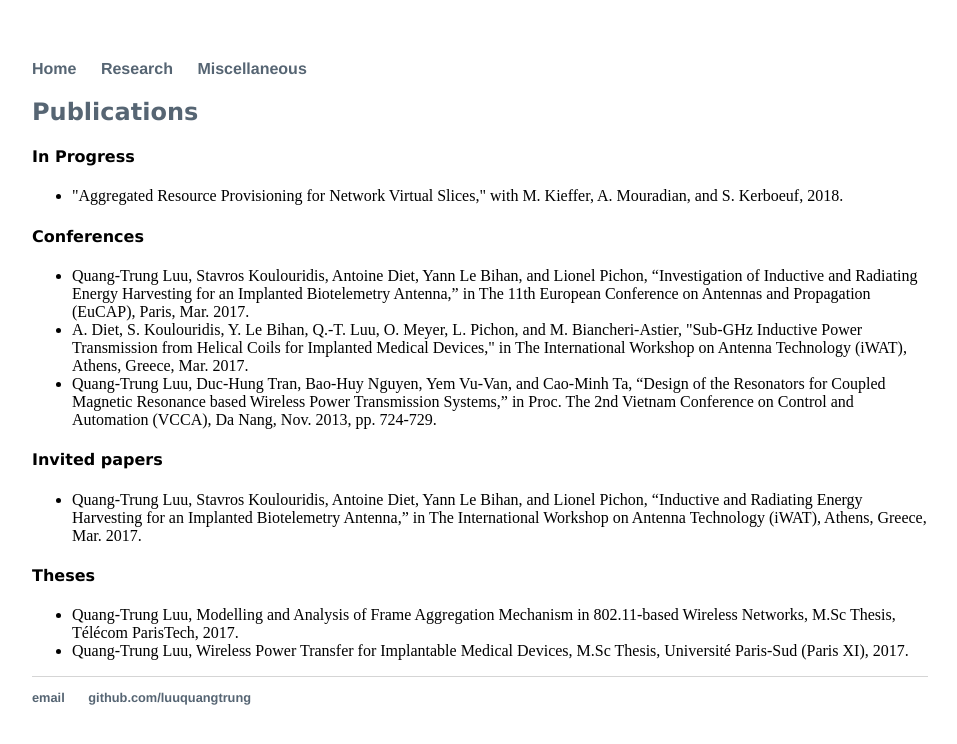
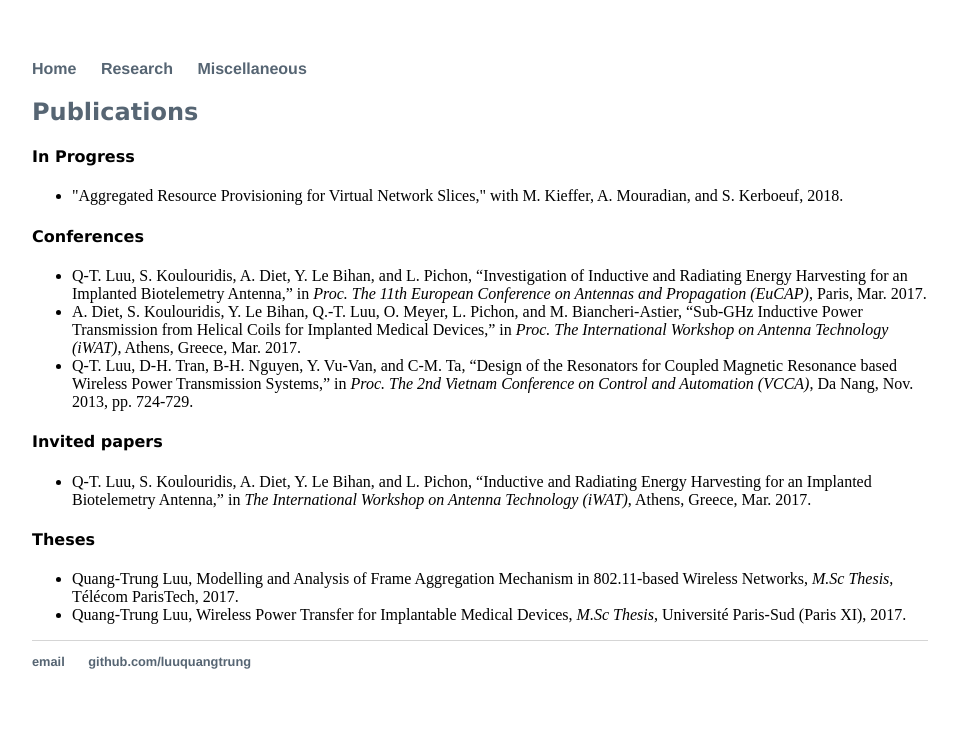
Before and after one commit to luuquangtrung/luuquangtrung.github.io_v1, a Jekyll site: the page built from research/index.html, in a window 1280 px wide. Shown: the top 744 px of the page, without its empty margins (160-1117 px from the left). Built offline with Jekyll 4.4.1, drawn with Linux system fonts in a browser that asks for light colours.

Commit message:
Update index.html

```diff
--- a/research/index.html
+++ b/research/index.html
@@ -14,7 +14,7 @@ title: Research
 
 <ul>
 	<li>
-	 "Aggregated Resource Provisioning for Network Virtual Slices," with M. Kieffer, A. Mouradian, and S. Kerboeuf, 2018.
+	 "Aggregated Resource Provisioning for Virtual Network Slices," with M. Kieffer, A. Mouradian, and S. Kerboeuf, 2018.
 	</li>
 </ul>
 
@@ -24,14 +24,13 @@ title: Research
 
 <ul>
 	<li>
-	Quang-Trung Luu, Stavros Koulouridis, Antoine Diet, Yann Le Bihan, and Lionel Pichon, “Investigation of Inductive and Radiating Energy Harvesting for an Implanted Biotelemetry Antenna,” in The 11th European Conference on
-	Antennas and Propagation (EuCAP), Paris, Mar. 2017.
+	Q-T. Luu, S. Koulouridis, A. Diet, Y. Le Bihan, and L. Pichon, “Investigation of Inductive and Radiating Energy Harvesting for an Implanted Biotelemetry Antenna,” in <i>Proc. The 11th European Conference on Antennas and Propagation (EuCAP)</i>, Paris, Mar. 2017.
 	</li>
 	<li>
-	A. Diet, S. Koulouridis, Y. Le Bihan, Q.-T. Luu, O. Meyer, L. Pichon, and M. Biancheri-Astier, "Sub-GHz Inductive Power Transmission from Helical Coils for Implanted Medical Devices," in The International Workshop on Antenna Technology (iWAT), Athens, Greece, Mar. 2017.
+	A. Diet, S. Koulouridis, Y. Le Bihan, Q.-T. Luu, O. Meyer, L. Pichon, and M. Biancheri-Astier, “Sub-GHz Inductive Power Transmission from Helical Coils for Implanted Medical Devices,” in <i>Proc. The International Workshop on Antenna Technology (iWAT)</i>, Athens, Greece, Mar. 2017.
 	</li>
 	<li>
-	Quang-Trung Luu, Duc-Hung Tran, Bao-Huy Nguyen, Yem Vu-Van, and Cao-Minh Ta, “Design of the Resonators for Coupled Magnetic Resonance based Wireless Power Transmission Systems,” in Proc. The 2nd Vietnam Conference on Control and Automation (VCCA), Da Nang, Nov. 2013, pp. 724-729.
+	Q-T. Luu, D-H. Tran, B-H. Nguyen, Y. Vu-Van, and C-M. Ta, “Design of the Resonators for Coupled Magnetic Resonance based Wireless Power Transmission Systems,” in <i>Proc. The 2nd Vietnam Conference on Control and Automation (VCCA)</i>, Da Nang, Nov. 2013, pp. 724-729.
 	</li>
 </ul>
 
@@ -41,7 +40,7 @@ title: Research
 
 <ul>
 	<li>
-	Quang-Trung Luu, Stavros Koulouridis, Antoine Diet, Yann Le Bihan, and Lionel Pichon, “Inductive and Radiating Energy Harvesting for an Implanted Biotelemetry Antenna,” in The International Workshop on Antenna Technology (iWAT), Athens, Greece, Mar. 2017.
+	Q-T. Luu, S. Koulouridis, A. Diet, Y. Le Bihan, and L. Pichon, “Inductive and Radiating Energy Harvesting for an Implanted Biotelemetry Antenna,” in <i>The International Workshop on Antenna Technology (iWAT)</i>, Athens, Greece, Mar. 2017.
 	</li>
 </ul>
 
@@ -51,9 +50,9 @@ title: Research
 
 <ul>
 	<li>
-	Quang-Trung Luu, Modelling and Analysis of Frame Aggregation Mechanism in 802.11-based Wireless Networks, M.Sc Thesis, Télécom ParisTech, 2017.
+	Quang-Trung Luu, Modelling and Analysis of Frame Aggregation Mechanism in 802.11-based Wireless Networks, <i>M.Sc Thesis</i>, Télécom ParisTech, 2017.
 	</li>
 	<li>
-	Quang-Trung Luu, Wireless Power Transfer for Implantable Medical Devices, M.Sc Thesis, Université Paris-Sud (Paris XI), 2017.
+	Quang-Trung Luu, Wireless Power Transfer for Implantable Medical Devices, <i>M.Sc Thesis</i>, Université Paris-Sud (Paris XI), 2017.
 	</li>
 </ul>
```
